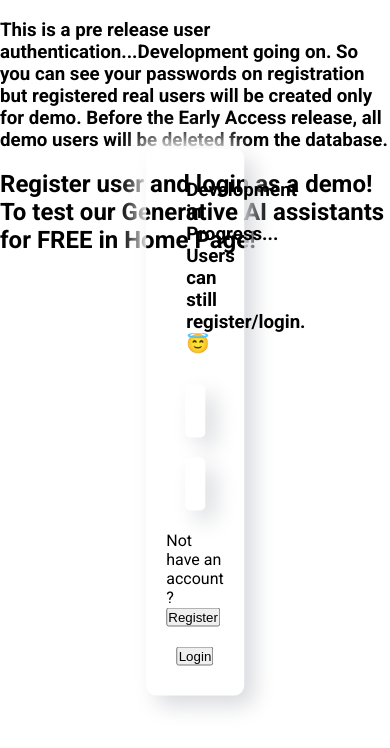
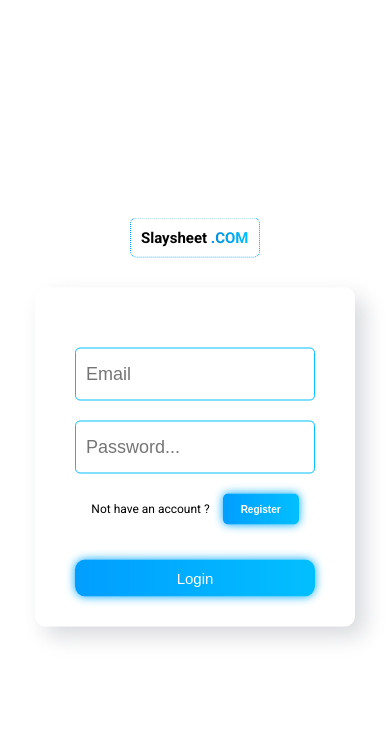
Before and after one commit to arkalal/slaysheet.com, a Next.js app: page /login in a window 390 px wide. Shown: the top 748 px of the page. Built offline with nearby package versions, Linux system fonts and the light colour scheme; no server answers.

Commit message:
form UI and responsive build

```diff
--- /dev/null
+++ b/components/Reusable/Logo/Logo.js
@@ -0,0 +1,13 @@
+import React from "react";
+import styles from "./Logo.module.scss";
+
+const Logo = () => {
+  return (
+    <div className={styles.logo}>
+      <span className={styles.slayWord}>Slaysheet</span>{" "}
+      <span className={styles.dot}>.COM</span>{" "}
+    </div>
+  );
+};
+
+export default Logo;
--- /dev/null
+++ b/components/Reusable/Logo/Logo.module.scss
@@ -0,0 +1,23 @@
+.logo {
+  font-size: 20px;
+  font-weight: bold;
+  border: 1px dotted #019eff;
+  padding: 10px;
+  cursor: pointer;
+  border-radius: 6px;
+
+  @media (max-width: 500px) {
+    font-size: 15px;
+  }
+
+  .slayWord {
+    color: #000;
+  }
+
+  .dot {
+    background-image: linear-gradient(to right, #0287d9, #02bfff);
+    -webkit-background-clip: text;
+    background-clip: text;
+    color: transparent;
+  }
+}
--- a/components/Reusable/RegisterForm/RegisterForm.js
+++ b/components/Reusable/RegisterForm/RegisterForm.js
@@ -5,7 +5,8 @@ import styles from "./RegisterForm.module.scss";
 import bcrypt from "bcryptjs";
 import axios from "../../../axios/getApi";
 import { useRouter } from "next/navigation";
-import { signIn, useSession } from "next-auth/react";
+import { signIn } from "next-auth/react";
+import Logo from "../Logo/Logo";
 
 const RegisterForm = ({ isLogin }) => {
   const [FullName, setFullName] = useState("");
@@ -15,7 +16,6 @@ const RegisterForm = ({ isLogin }) => {
   const [IsLoading, setIsLoading] = useState(false);
 
   const router = useRouter();
-  const { data: session } = useSession();
 
   const handleSubmit = async (e) => {
     e.preventDefault();
@@ -92,7 +92,11 @@ const RegisterForm = ({ isLogin }) => {
 
   return (
     <div className={styles.RegisterForm}>
-      <h3>Development in Progress... Users can still register/login. 😇</h3>
+      <div className={styles.logoWrapper}>
+        <Logo />
+      </div>
+
+      <div className={styles.regForm}>
         <form onSubmit={handleSubmit} action="">
           {!isLogin && (
             <>
@@ -124,24 +128,39 @@ const RegisterForm = ({ isLogin }) => {
             <>
               <p>
                 Not have an account ?{" "}
-              <button onClick={() => router.push("/register")}>Register</button>{" "}
+                <button
+                  onClick={() => {
+                    router.push("/register");
+                    setError("");
+                  }}
+                >
+                  Register
+                </button>{" "}
               </p>
             </>
           ) : (
             <>
               <p>
                 Already have an account ?{" "}
-              <button onClick={() => router.push("/login")}>Login</button>{" "}
+                <button
+                  onClick={() => {
+                    router.push("/login");
+                    setError("");
+                  }}
+                >
+                  Login
+                </button>{" "}
               </p>
             </>
           )}
 
-        <button type="submit">
+          <button className={styles.registerSubmit} type="submit">
             {" "}
             {IsLoading ? "Loading..." : isLogin ? "Login" : "Register"}{" "}
           </button>
         </form>
       </div>
+    </div>
   );
 };
 
--- a/components/Reusable/RegisterForm/RegisterForm.module.scss
+++ b/components/Reusable/RegisterForm/RegisterForm.module.scss
@@ -3,12 +3,28 @@
   top: 50%;
   left: 50%;
   transform: translate(-50%, -50%);
-  border: none;
-  outline: none;
-  padding: 30px 40px;
-  width: 25%;
-  border-radius: 10px;
-  box-shadow: 9.91px 9.91px 22px #d9dade, -9.91px -9.91px 22px #ffffff;
+
+  .logoWrapper {
+    width: 170px;
+    margin: 0 auto 30px auto;
+
+    @media (max-width: 500px) {
+      width: 130px;
+    }
+  }
+
+  .regForm {
+    border: none;
+    outline: none;
+    padding: 30px 40px;
+    width: 350px;
+    border-radius: 10px;
+    box-shadow: 9.91px 9.91px 22px #d9dade, -9.91px -9.91px 22px #ffffff;
+
+    @media (max-width: 500px) {
+      width: 320px;
+    }
+  }
 
   form {
     display: flex;
@@ -19,13 +35,56 @@
     margin-top: 30px;
 
     input {
-      font-size: 20px;
+      font-size: 18px;
       padding: 15px 10px;
       width: 100%;
       border-radius: 5px;
-      box-shadow: 9.91px 9.91px 22px #d9dade, -9.91px -9.91px 22px #ffffff;
+      border: 1px solid #02bfff;
+    }
+
+    .registerSubmit {
+      background: linear-gradient(to right, #019eff, #02bfff);
       border: none;
       outline: none;
+      font-size: 15px;
+      padding: 10px 18px;
+      border-radius: 10px;
+      font-weight: 500;
+      box-shadow: 0px 0px 10px 0px rgba(1, 169, 255, 1);
+      cursor: pointer;
+      transition: all 0.3s ease-in;
+      color: #fff;
+      width: 100%;
+      margin-top: 15px;
+
+      &:hover {
+        background: #000;
+      }
+    }
+
+    p {
+      button {
+        background: linear-gradient(to right, #019eff, #02bfff);
+        border: none;
+        outline: none;
+        font-size: 10px;
+        padding: 10px 18px;
+        border-radius: 5px;
+        font-weight: 700;
+        box-shadow: 0px 0px 10px 0px rgba(1, 169, 255, 1);
+        cursor: pointer;
+        transition: all 0.3s ease-in;
+        color: #fff;
+        margin-left: 10px;
+
+        &:hover {
+          background: #000;
+        }
+      }
+
+      @media (max-width: 500px) {
+        font-size: 12px;
+      }
     }
   }
 }
--- a/components/Screens/HomeScreen/Navbar/Navbar.js
+++ b/components/Screens/HomeScreen/Navbar/Navbar.js
@@ -4,16 +4,14 @@ import BlueButton from "../../../Reusable/BlueButton/BlueButton";
 import { getServerSession } from "next-auth";
 import { authOptions } from "@/app/api/auth/[...nextauth]/route";
 import LogoutButton from "../../../Reusable/LogoutButton/LogoutButton";
+import Logo from "../../../Reusable/Logo/Logo";
 
 const Navbar = async () => {
   const session = await getServerSession(authOptions);
   return (
     <div className={`${styles.navbar}`}>
       <div className={styles.navBarWrapper}>
-        <div className={styles.logo}>
-          <span className={styles.slayWord}>Slaysheet</span>{" "}
-          <span className={styles.dot}>.COM</span>{" "}
-        </div>
+        <Logo />
 
         <div className={styles.menu}></div>
 
--- a/src/app/login/page.js
+++ b/src/app/login/page.js
@@ -4,19 +4,6 @@ import RegisterForm from "../../../components/Reusable/RegisterForm/RegisterForm
 const Login = () => {
   return (
     <div>
-      <br />
-      <h3>
-        This is a pre release user authentication...Development going on. So you
-        can see your passwords on registration but registered real users will be
-        created only for demo. Before the Early Access release, all demo users
-        will be deleted from the database.
-      </h3>
-      <br />
-      <h2>
-        Register user and login as a demo! To test our Generative AI assistants
-        for FREE in Home Page!
-      </h2>
-
       <RegisterForm isLogin={true} />
     </div>
   );
```
Also changed, not shown: components/Screens/HomeScreen/Navbar/Navbar.module.scss (+0 -24 lines), src/app/register/page.js (+0 -13 lines). Lines whose indentation alone changed are shown as unchanged.
